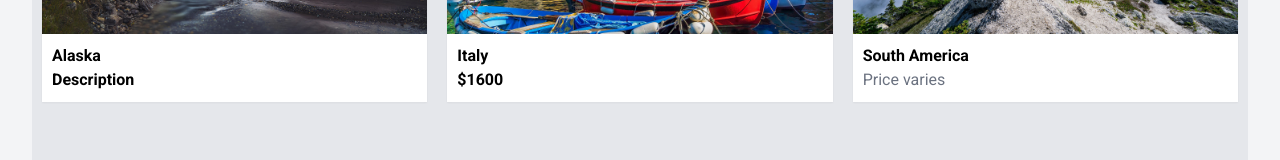
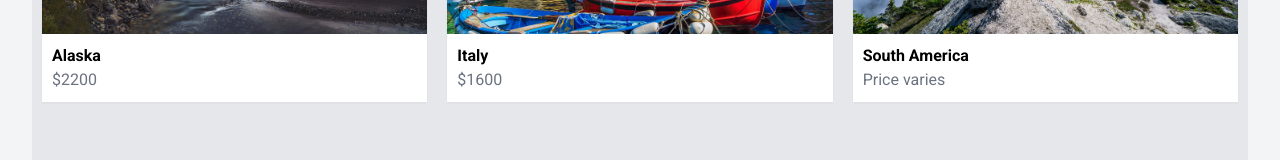
Before and after one commit to coscoaj1/landing_page, a React (Create React App) app: page / in a window 1280 px wide. Shown: the part 1079-1239 px from the top of the page. Built offline with nearby package versions, Linux system fonts and the light colour scheme.

Commit message:
updated content

```diff
--- a/src/Components/Cards/index.js
+++ b/src/Components/Cards/index.js
@@ -16,7 +16,7 @@ export default function Cards({ ...otherProps }) {
 								<span>Alaska</span>
 							</li>
 							<li className="list-none">
-								<span className="">Description</span>
+								<span className="text-gray-500 font-normal">$2200</span>
 							</li>
 						</ul>
 					</div>
@@ -33,7 +33,7 @@ export default function Cards({ ...otherProps }) {
 								<span>Italy</span>
 							</li>
 							<li className="list-none">
-								<span className="">$1600</span>
+								<span className="text-gray-500 font-normal">$1600</span>
 							</li>
 						</ul>
 					</div>
```
